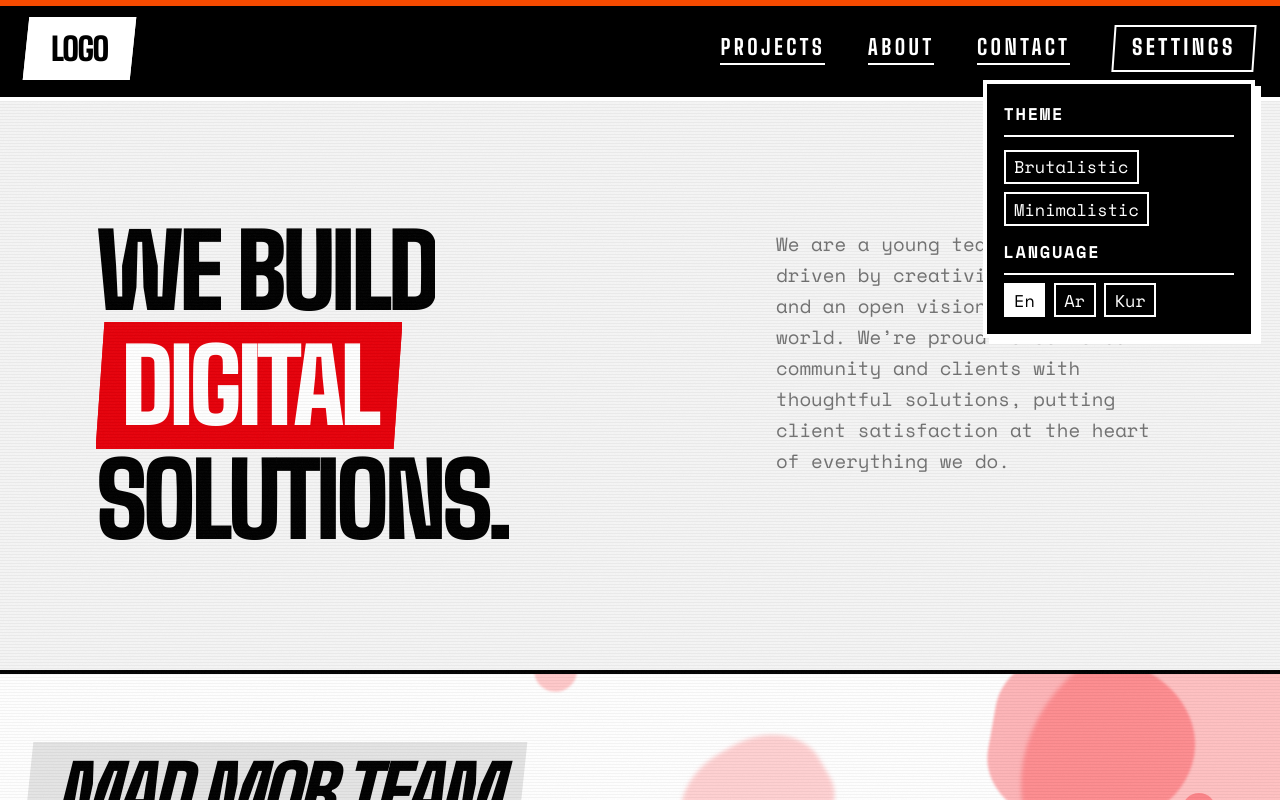
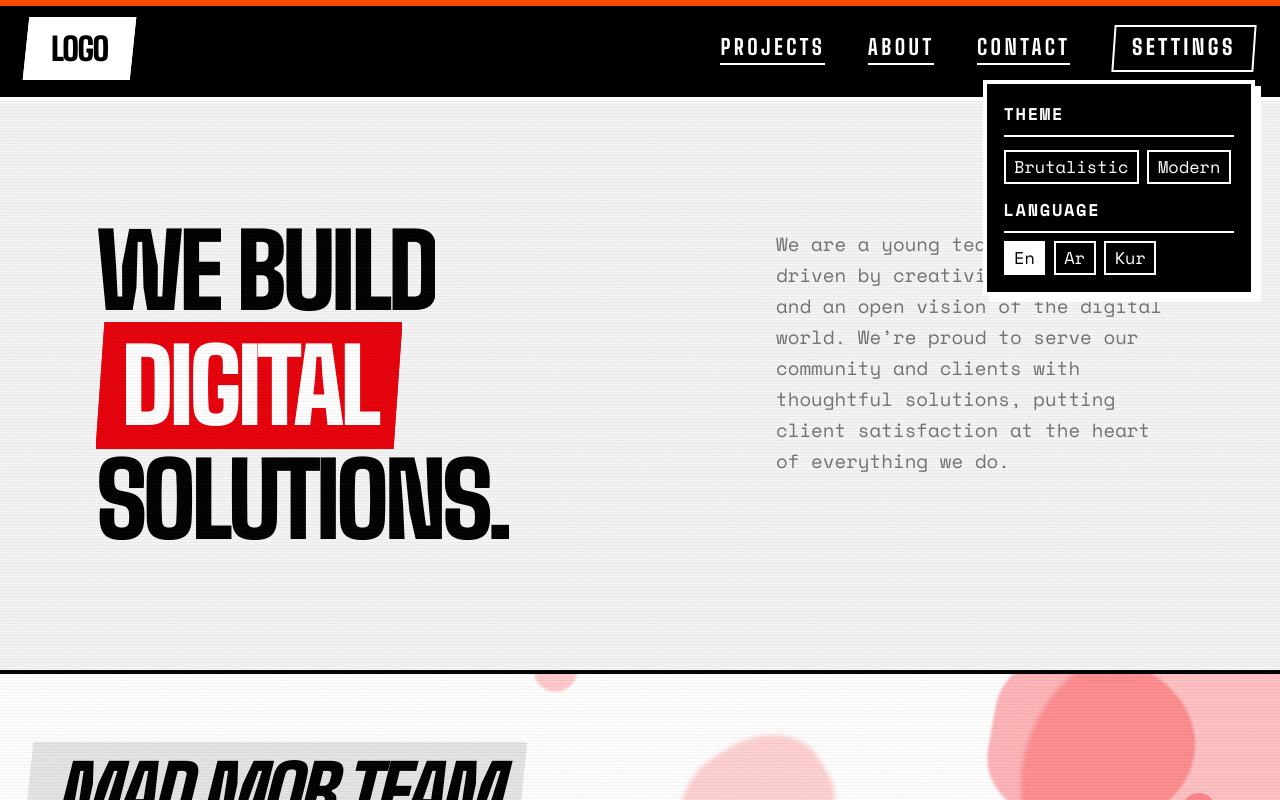
Before and after one commit to wartwoss/MadMobTeamWeb, a Next.js app: page /en in a window 1280 px wide. Both pictures are taken after a click on the button "SETTINGS". Shown: the top 800 px of the page. Built offline with nearby package versions, Linux system fonts and the light colour scheme.

Commit message:
Rename Minimalistic theme option to Modern

```diff
--- a/app/components/Navbar.tsx
+++ b/app/components/Navbar.tsx
@@ -22,7 +22,7 @@ function SettingsContent() {
           {t("brutalistic")}
         </span>
         <span className={`cursor-pointer border-2 border-white px-2 py-0.5 font-[family-name:var(--font-space-mono)] ${size} text-white transition-all hover:bg-white hover:text-black`}>
-          {t("minimalistic")}
+          {t("modern")}
         </span>
       </div>
       <div className={`border-b-2 border-white pb-2 font-[family-name:var(--font-space-mono)] ${size} font-bold uppercase ${tracking} text-white`}>
--- a/messages/ar.json
+++ b/messages/ar.json
@@ -8,7 +8,7 @@
   "Settings": {
     "theme": "السمة",
     "brutalistic": "بروتاليستيكي",
-    "minimalistic": "بسيط",
+    "modern": "عصري",
     "language": "اللغة"
   },
   "Hero": {
--- a/messages/ckb.json
+++ b/messages/ckb.json
@@ -8,7 +8,7 @@
   "Settings": {
     "theme": "ڕووکاری",
     "brutalistic": "بروتالیستی",
-    "minimalistic": "مینیمالیستی",
+    "modern": "مۆدێرن",
     "language": "زمان"
   },
   "Hero": {
--- a/messages/en.json
+++ b/messages/en.json
@@ -8,7 +8,7 @@
   "Settings": {
     "theme": "Theme",
     "brutalistic": "Brutalistic",
-    "minimalistic": "Minimalistic",
+    "modern": "Modern",
     "language": "Language"
   },
   "Hero": {
```
